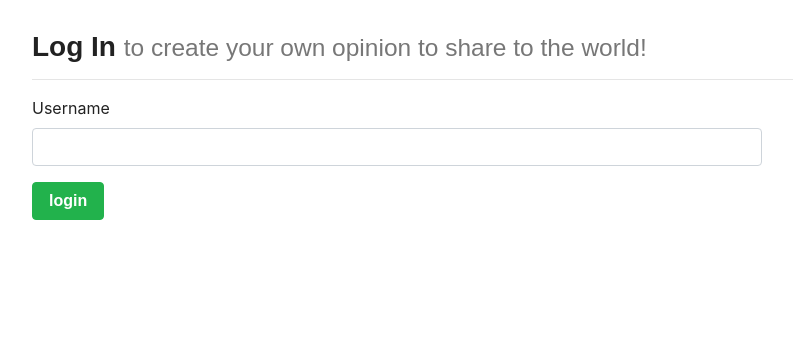
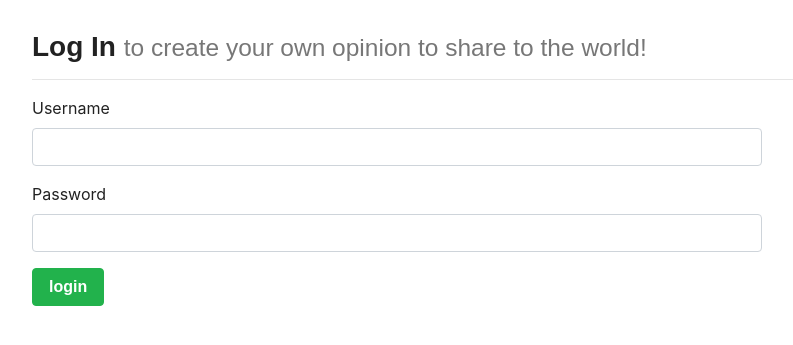
Before and after one commit to Tylerholland12/planenews, a Django app: page /accounts/login/ in a window 1280 px wide. Shown: the part 58-403 px from the top of the page, without its empty margins (53-846 px from the left). Run offline with Django 3.2, Linux system fonts and the light colour scheme; some libraries are stand-ins or nearby versions; some web fonts are replaced.

Commit message:
[update]

```diff
--- a/accounts/views.py
+++ b/accounts/views.py
@@ -7,4 +7,4 @@ from django.views.generic import CreateView
 class SignUpView(CreateView):
     form_class = UserCreationForm
     success_url = reverse_lazy('login')
-    template_name = 'registration/signup.html'
+    template_name = '../templates/registration/signup.html'
--- a/news/templates/registration/login.html
+++ b/news/templates/registration/login.html
@@ -8,6 +8,7 @@
             {% if form.errors %}
                 <p>Your username and password didn't match. Please try again.</p>
             {% endif %}
+
             {% if next %}
                 {% if user.is_authenticated %}
                     <p>Your account doesn't have access to this page. To proceed, please login with an account that has access.</p>
@@ -26,6 +27,12 @@
                 </div>
                 <div class="form-group row">
                     <div class="col-8">
+                        <label for="id_password">Password</label>
+                        <input class="form-control" type="password" name="password" id="id_password" required>
+                    </div>
+                </div>
+                <div class="form-group row">
+                    <div class="col-8">
                         <input type="submit" value="login" class="btn btn-success">
                         <input type="hidden" name="next" value="{{ next }}">
                     </div>
```
Also changed, not shown: db.sqlite3.
